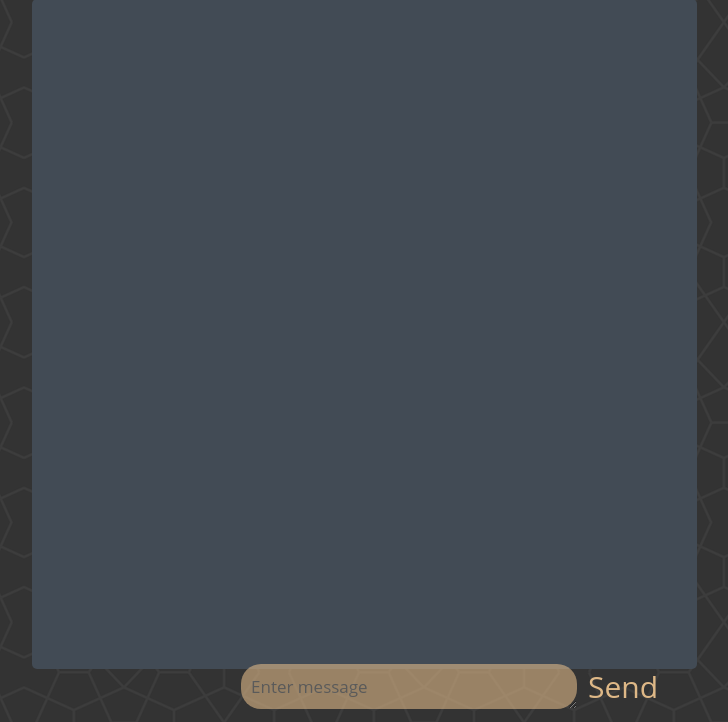
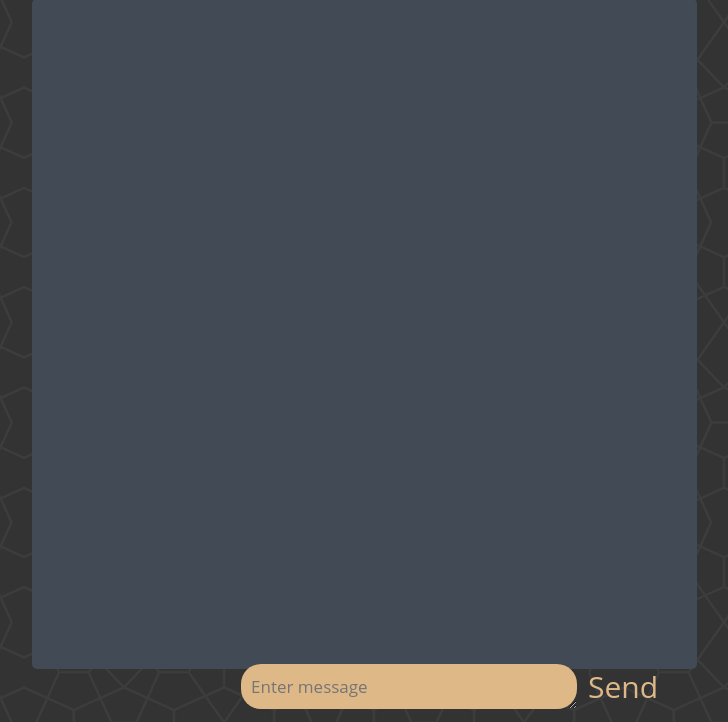
Before and after one commit to marcinmiz/CHATTER, a PHP site: page /pages/chat.php in a window 1280 px wide. Shown: the part 78-800 px from the top of the page, without its empty margins (276-1004 px from the left). Run offline with PHP 8.4, Linux system fonts and the light colour scheme.

Commit message:
Remove justify-content from chat-container and opacity from send-textarea

```diff
--- a/src/frontend/stylesheets/chat.css
+++ b/src/frontend/stylesheets/chat.css
@@ -28,7 +28,6 @@ main
     background-color: #424b55;
     display: flex;
     flex-direction: column;
-    justify-content: center;
     min-height: 670px;
     margin: 5px;
     border-radius: 5px;
@@ -50,7 +49,6 @@ main
     margin: 5px;
     padding: 10px;
     border: none;
-    opacity: 0.6;
 }
 
 .send-button
```
